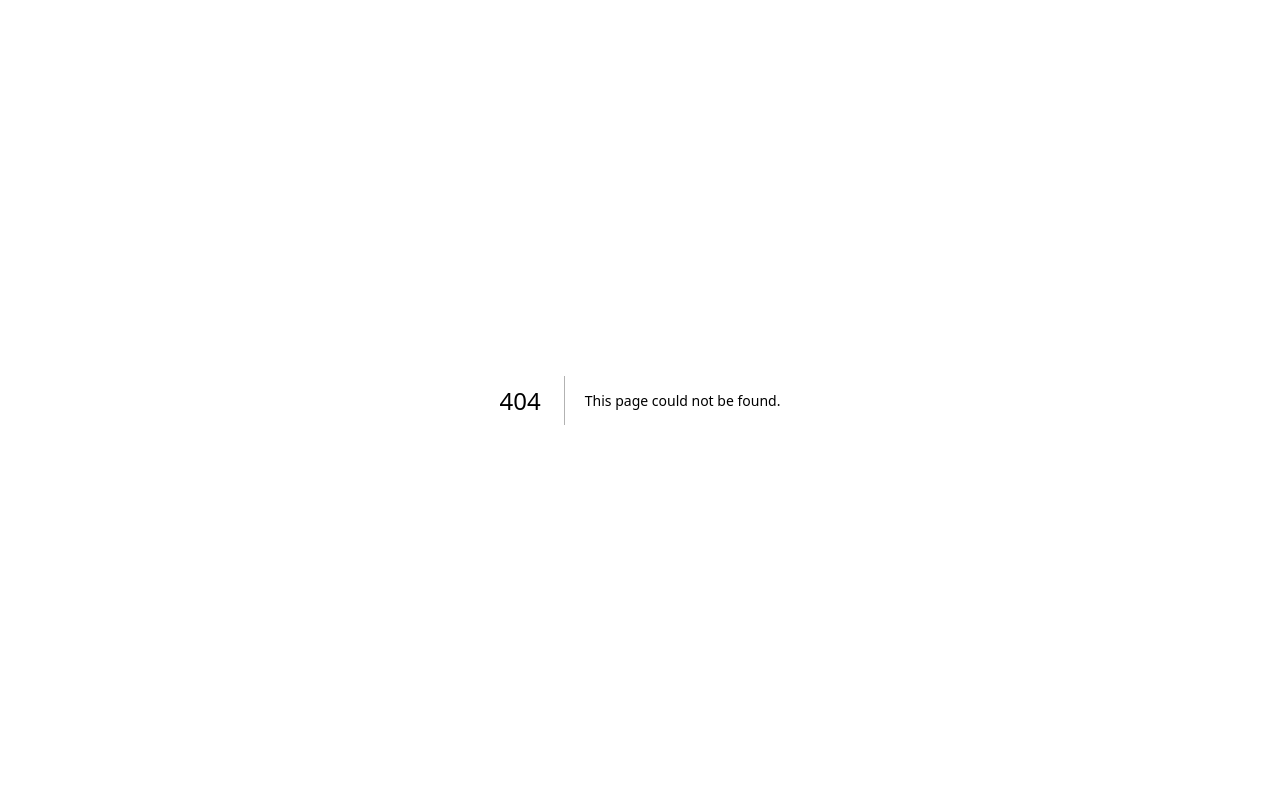
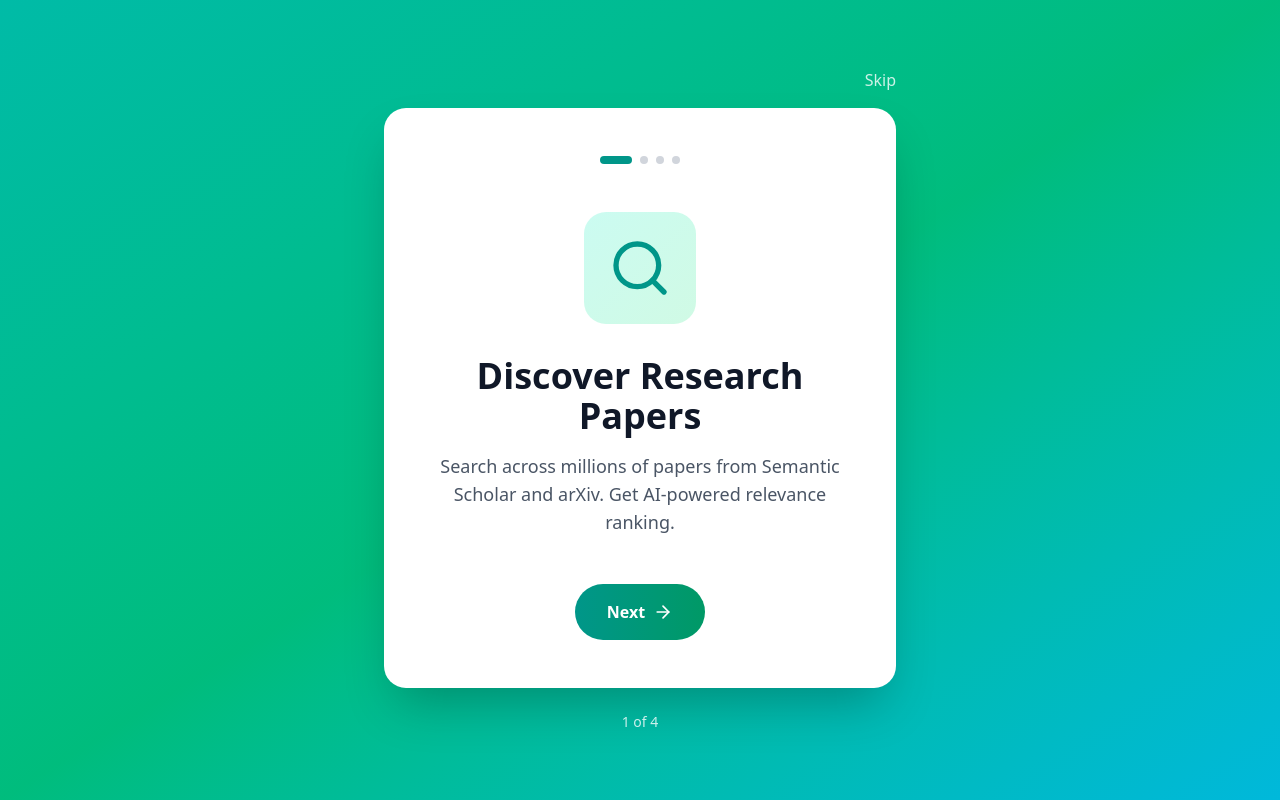
Before and after one commit to CoderIshanGupta/researchflow, a Next.js app in the folder frontend/: page /onboarding in a window 1280 px wide. Before the commit this address had no page. Built offline with nearby package versions, Linux system fonts and the light colour scheme.

Commit message:
Create page.tsx

```diff
--- /dev/null
+++ b/frontend/app/onboarding/page.tsx
@@ -0,0 +1,151 @@
+'use client'
+
+import React, { useState } from 'react'
+import { useRouter } from 'next/navigation'
+import { motion, AnimatePresence } from 'framer-motion'
+import { FiSearch, FiMessageSquare, FiFileText, FiTrendingUp, FiArrowRight, FiArrowLeft } from 'react-icons/fi'
+
+interface OnboardingStep {
+  icon: React.ReactNode
+  title: string
+  description: string
+}
+
+const steps: OnboardingStep[] = [
+  {
+    icon: <FiSearch className="w-12 h-12 sm:w-16 sm:h-16" />,
+    title: 'Discover Research Papers',
+    description: 'Search across millions of papers from Semantic Scholar and arXiv. Get AI-powered relevance ranking.',
+  },
+  {
+    icon: <FiMessageSquare className="w-12 h-12 sm:w-16 sm:h-16" />,
+    title: 'Chat with Your Sources',
+    description: 'Ask questions and get answers from your research papers with precise citations.',
+  },
+  {
+    icon: <FiFileText className="w-12 h-12 sm:w-16 sm:h-16" />,
+    title: 'Generate Cited Drafts',
+    description: 'Transform your research into well-structured documents with automatic citations.',
+  },
+  {
+    icon: <FiTrendingUp className="w-12 h-12 sm:w-16 sm:h-16" />,
+    title: 'Accelerate Your Research',
+    description: 'Join thousands using ResearchFlow to work smarter, not harder.',
+  },
+]
+
+export default function OnboardingPage() {
+  const [currentStep, setCurrentStep] = useState(0)
+  const router = useRouter()
+
+  const handleNext = () => {
+    if (currentStep < steps.length - 1) {
+      setCurrentStep(currentStep + 1)
+    } else {
+      localStorage.setItem('onboarding_completed', 'true')
+      router.push('/auth')
+    }
+  }
+
+  const handlePrevious = () => {
+    if (currentStep > 0) {
+      setCurrentStep(currentStep - 1)
+    }
+  }
+
+  const handleSkip = () => {
+    localStorage.setItem('onboarding_completed', 'true')
+    router.push('/auth')
+  }
+
+  return (
+    <div className="min-h-[100dvh] bg-gradient-to-br from-teal-500 via-emerald-500 to-cyan-500 flex flex-col items-center justify-center p-4">
+      {/* Skip Button */}
+      <div className="w-full max-w-lg flex justify-end mb-4">
+        <button
+          onClick={handleSkip}
+          className="text-white/80 hover:text-white transition-colors font-medium text-sm sm:text-base"
+        >
+          Skip
+        </button>
+      </div>
+
+      {/* Main Card */}
+      <div className="w-full max-w-lg bg-white rounded-2xl sm:rounded-3xl shadow-2xl overflow-hidden">
+        <div className="p-6 sm:p-8 md:p-12">
+          {/* Progress Dots */}
+          <div className="flex justify-center gap-2 mb-8 sm:mb-12">
+            {steps.map((_, index) => (
+              <button
+                key={index}
+                onClick={() => setCurrentStep(index)}
+                className={`h-2 rounded-full transition-all duration-300 ${
+                  index === currentStep
+                    ? 'w-8 bg-teal-600'
+                    : index < currentStep
+                    ? 'w-2 bg-teal-400'
+                    : 'w-2 bg-gray-300'
+                }`}
+              />
+            ))}
+          </div>
+
+          {/* Content */}
+          <AnimatePresence mode="wait">
+            <motion.div
+              key={currentStep}
+              initial={{ opacity: 0, x: 20 }}
+              animate={{ opacity: 1, x: 0 }}
+              exit={{ opacity: 0, x: -20 }}
+              transition={{ duration: 0.3 }}
+              className="text-center"
+            >
+              {/* Icon */}
+              <div className="flex justify-center mb-6 sm:mb-8">
+                <div className="p-5 sm:p-6 bg-gradient-to-br from-teal-100 to-emerald-100 rounded-2xl sm:rounded-3xl text-teal-600">
+                  {steps[currentStep].icon}
+                </div>
+              </div>
+
+              {/* Title */}
+              <h2 className="text-2xl sm:text-3xl md:text-4xl font-bold text-gray-900 mb-3 sm:mb-4">
+                {steps[currentStep].title}
+              </h2>
+
+              {/* Description */}
+              <p className="text-base sm:text-lg text-gray-600 max-w-md mx-auto mb-8 sm:mb-12 px-2">
+                {steps[currentStep].description}
+              </p>
+
+              {/* Navigation Buttons */}
+              <div className="flex items-center justify-between max-w-xs sm:max-w-md mx-auto">
+                <button
+                  onClick={handlePrevious}
+                  disabled={currentStep === 0}
+                  className="p-2.5 sm:p-3 rounded-full hover:bg-gray-100 transition-colors disabled:opacity-0 disabled:cursor-not-allowed"
+                >
+                  <FiArrowLeft className="w-5 h-5 sm:w-6 sm:h-6 text-gray-600" />
+                </button>
+
+                <button
+                  onClick={handleNext}
+                  className="px-6 sm:px-8 py-3 sm:py-4 bg-gradient-to-r from-teal-600 to-emerald-600 text-white rounded-full font-semibold hover:shadow-lg transform hover:scale-105 transition-all duration-200 flex items-center gap-2 text-sm sm:text-base"
+                >
+                  {currentStep === steps.length - 1 ? 'Get Started' : 'Next'}
+                  <FiArrowRight className="w-4 h-4 sm:w-5 sm:h-5" />
+                </button>
+
+                <div className="w-10 sm:w-12" />
+              </div>
+            </motion.div>
+          </AnimatePresence>
+        </div>
+      </div>
+
+      {/* Page Indicator */}
+      <p className="text-white/80 text-sm mt-6">
+        {currentStep + 1} of {steps.length}
+      </p>
+    </div>
+  )
+}
```
